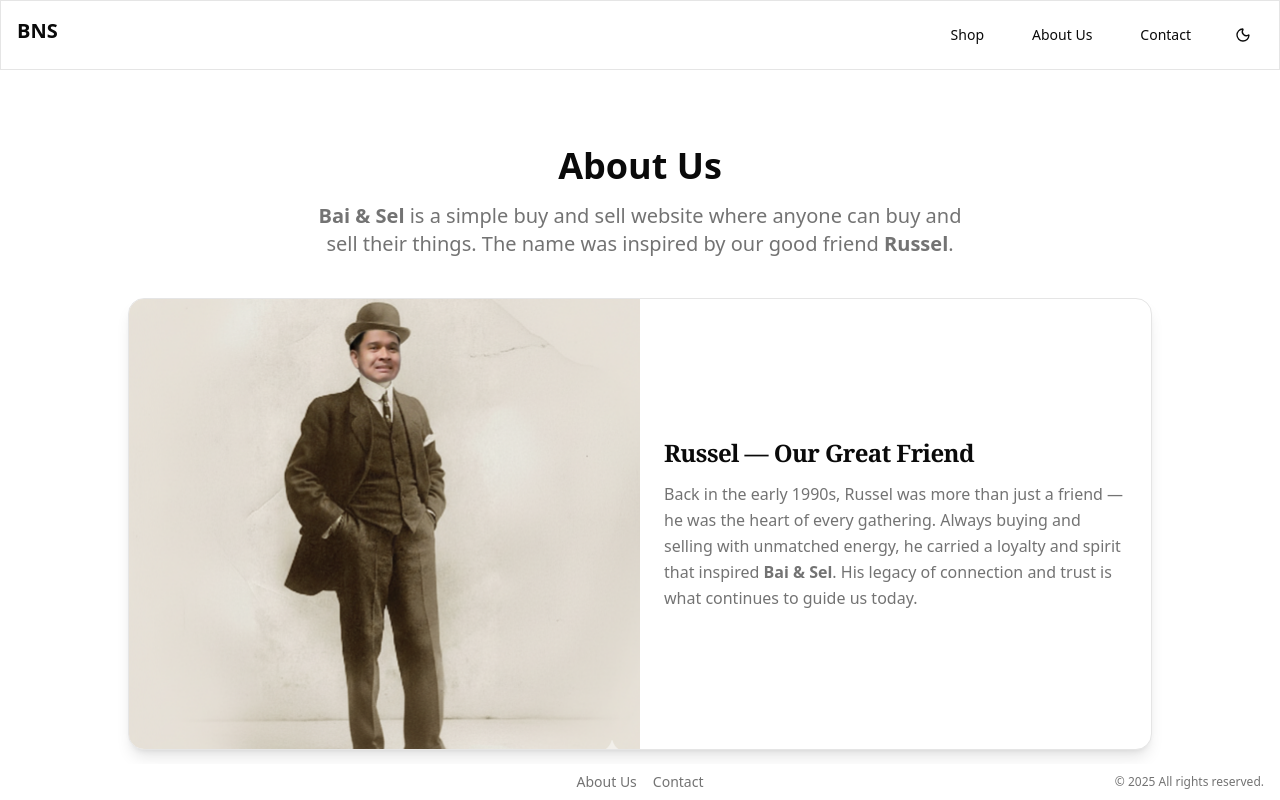
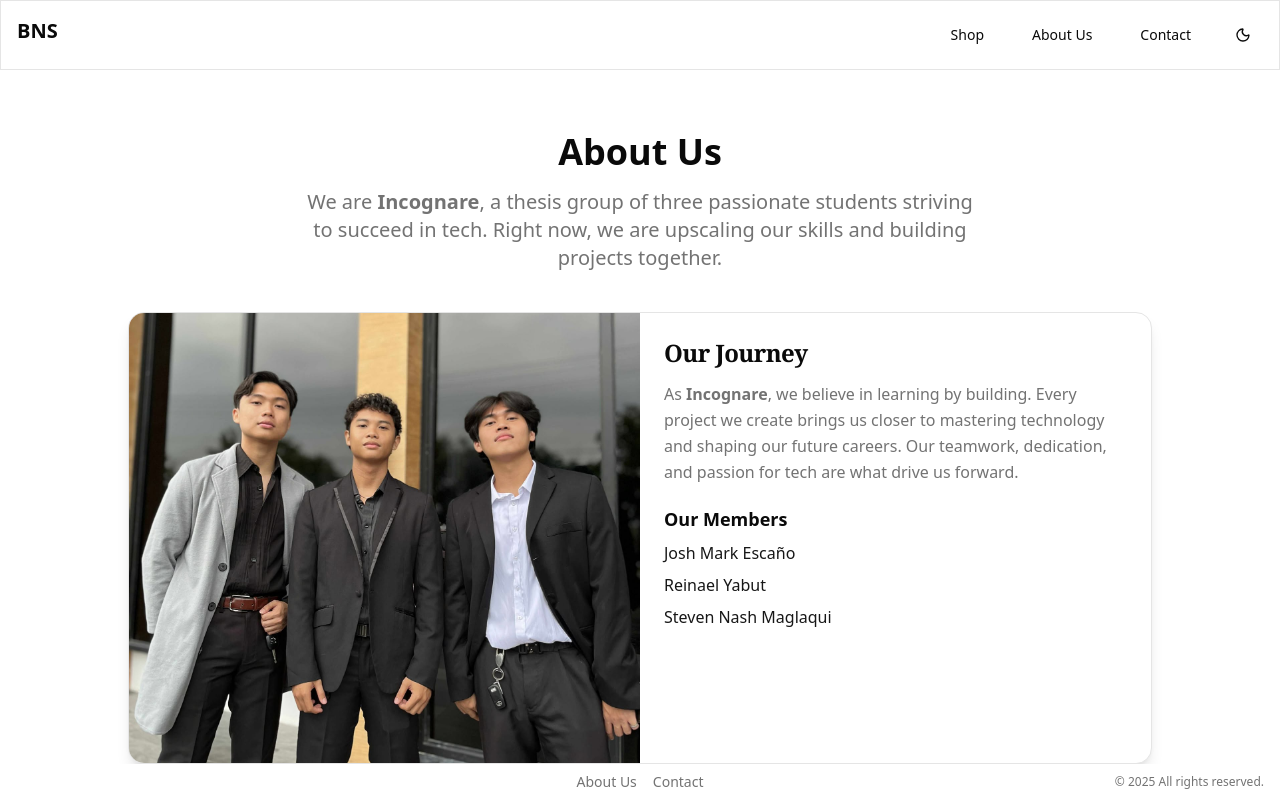
Before and after one commit to yabswannalearn/Bai-and-Sel, a Next.js app in the folder client/: page /about in a window 1280 px wide. Built offline with nearby package versions, Linux system fonts and the light colour scheme.

Commit message:
feat: about us refactor

```diff
--- a/client/src/app/(users)/about/page.tsx
+++ b/client/src/app/(users)/about/page.tsx
@@ -21,35 +21,86 @@ export default function AboutUs() {
               About Us
             </h1>
             <p className="max-w-2xl text-center text-base sm:text-lg md:text-xl text-muted-foreground mb-10">
-                        <span className="font-semibold">Bai & Sel</span> is a simple buy and sell
-                        website where anyone can buy and sell their things. The name was inspired by
-                        our good friend <span className="font-semibold">Russel</span>.
+              We are <span className="font-semibold">Incognare</span>, a thesis
+              group of three passionate students striving to succeed in tech.
+              Right now, we are upscaling our skills and building projects
+              together.
             </p>
+
             <div
               className="flex flex-col md:flex-row items-center md:items-stretch max-w-5xl w-full rounded-2xl overflow-hidden shadow-lg bg-card border border-border
                             hover:scale-[101%] transition-all duration-700"
             >
-                        <div className="w-full md:w-1/2 flex justify-center bg-background">
+              {/* IMAGE SWAP */}
+              <div className="w-full md:w-1/2 flex justify-center bg-background group relative">
                 <Image
-                                src="/about.png"
-                                alt="Russel in the early 1990s"
+                  src="/walang_smile.png"
+                  alt="Russel walang smile"
                   width={500}
                   height={700}
-                                className="w-full h-auto max-h-[450px] object-contain md:object-cover"
+                  className="w-full h-auto max-h-[450px] object-contain md:object-cover transition-opacity duration-500 group-hover:opacity-0"
+                />
+                <Image
+                  src="/may_smile.png"
+                  alt="Russel may smile"
+                  width={500}
+                  height={700}
+                  className="w-full h-auto max-h-[450px] object-contain md:object-cover absolute top-0 left-0 transition-opacity duration-500 opacity-0 group-hover:opacity-100"
                 />
               </div>
 
-                        <div className="w-full md:w-1/2 p-6 flex flex-col justify-center text-center md:text-left">
+              {/* TEXT BOX */}
+              <div className="w-full md:w-1/2 p-6 flex flex-col justify-between text-center md:text-left">
+                {/* Top Section - Our Journey */}
+                <div>
                   <h2 className="text-2xl font-bold tracking-tight mb-3 font-serif">
-                                Russel — Our Great Friend
+                    Our Journey
                   </h2>
-                            <p className="text-muted-foreground leading-relaxed font-light text-base">
-                                Back in the early 1990s, Russel was more than just a friend — he was
-                                the heart of every gathering. Always buying and selling with unmatched
-                                energy, he carried a loyalty and spirit that inspired{" "}
-                                <span className="font-semibold">Bai & Sel</span>. His legacy of
-                                connection and trust is what continues to guide us today.
+                  <p className="text-muted-foreground leading-relaxed font-light text-base mb-5">
+                    As <span className="font-semibold">Incognare</span>, we
+                    believe in learning by building. Every project we create
+                    brings us closer to mastering technology and shaping our
+                    future careers. Our teamwork, dedication, and passion for
+                    tech are what drive us forward.
                   </p>
+
+                  {/* Members Section - moved just below */}
+                  <div className="mt-5">
+                    <h3 className="text-lg font-semibold mb-2">Our Members</h3>
+                    <ul className="space-y-2">
+                      <li>
+                        <a
+                          href="https://github.com/juicemark"
+                          target="_blank"
+                          rel="noopener noreferrer"
+                          className="text-primary hover:underline"
+                        >
+                          Josh Mark Escaño
+                        </a>
+                      </li>
+                      <li>
+                        <a
+                          href="https://github.com/yabswannalearn"
+                          target="_blank"
+                          rel="noopener noreferrer"
+                          className="text-primary hover:underline"
+                        >
+                          Reinael Yabut
+                        </a>
+                      </li>
+                      <li>
+                        <a
+                          href="https://github.com/nashmglq"
+                          target="_blank"
+                          rel="noopener noreferrer"
+                          className="text-primary hover:underline"
+                        >
+                          Steven Nash Maglaqui
+                        </a>
+                      </li>
+                    </ul>
+                  </div>
+                </div>
               </div>
             </div>
           </div>
```
Also changed, not shown: client/public/may_smile.png (added), client/public/walang_smile.png (added). Lines whose indentation alone changed are shown as unchanged.
